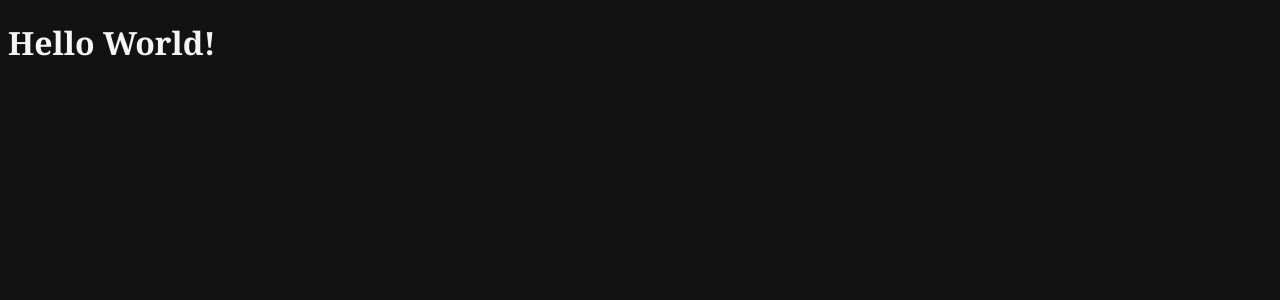
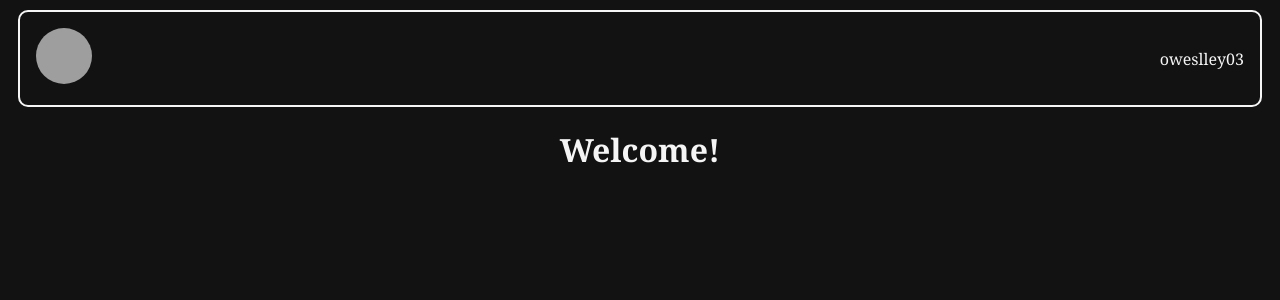
Before and after one commit to Weslley03/blog-wf-site, a Vue app: page / in a window 1280 px wide. Shown: the top 300 px of the page. Built offline with nearby package versions, Linux system fonts and the light colour scheme; grey boxes are pictures that could not be loaded.

Commit message:
added `NavbarLayout`

```diff
--- /dev/null
+++ b/src/layouts/Navbar/Navbar.vue
@@ -0,0 +1,34 @@
+<template>
+  <nav>
+    <NavUserImage srcImage='https://avatars.githubusercontent.com/u/83655316?s=400&u=bbea90ddaf49cff25138576d1e801b94cf099a82&v=4' />
+    <NavUserName textName='oweslley03' />
+  </nav>
+  <h1>Welcome!</h1>
+</template>
+
+<script>
+  import NavUserImage from '../../components/NavUserImage/NavUserImage.vue';
+  import NavUserName from '../../components/NavUserName/NavUserName.vue';
+  export default {
+    components: {
+      NavUserImage,
+      NavUserName,
+    }
+  }
+</script>
+
+<style>
+  nav {
+    display: grid;
+    grid-template-columns: repeat(2, auto) ;
+    grid-template-rows: 1, 100px;
+    margin: 10px;
+    border: 2px solid whitesmoke;
+    border-radius: 10px;
+    padding: 1rem;
+  }
+
+  h1{
+    text-align: center;
+  }
+</style>
--- /dev/null
+++ b/src/pages/HomePage.vue
@@ -0,0 +1,17 @@
+<template>
+  <Navbar />
+</template>
+
+<script>
+  import Navbar from '../layouts/Navbar/Navbar.vue';
+
+  export default {
+    components: {
+      Navbar,
+    }
+  }
+</script>
+
+<style>
+
+</style>
--- a/src/router/index.js
+++ b/src/router/index.js
@@ -2,7 +2,7 @@ import { createWebHistory, createRouter } from "vue-router";
 import { isAuthenticaded } from "../utils/authenticatedValidator";
 
 const routes = [
-  { path: '/', name: 'Home',  component: () => import('../pages/HelloWorldPage.vue') },
+  { path: '/', name: 'Home',  component: () => import('../pages/HomePage.vue') },
   { path: '/view-post/:idPost', name: 'ViewPost', beforeEnter: (to, from, next) => { isAuthenticaded(to, from, next) }, component: () => import('../pages/HelloWorldPage.vue') },
   { path: '/acesso', name: 'Acesso', component: () => import('../pages/AcessoPage.vue') },
   { path: '/cadastro', name: 'Cadastro', component: () => import('../pages/CadastroPage.vue') },
```
